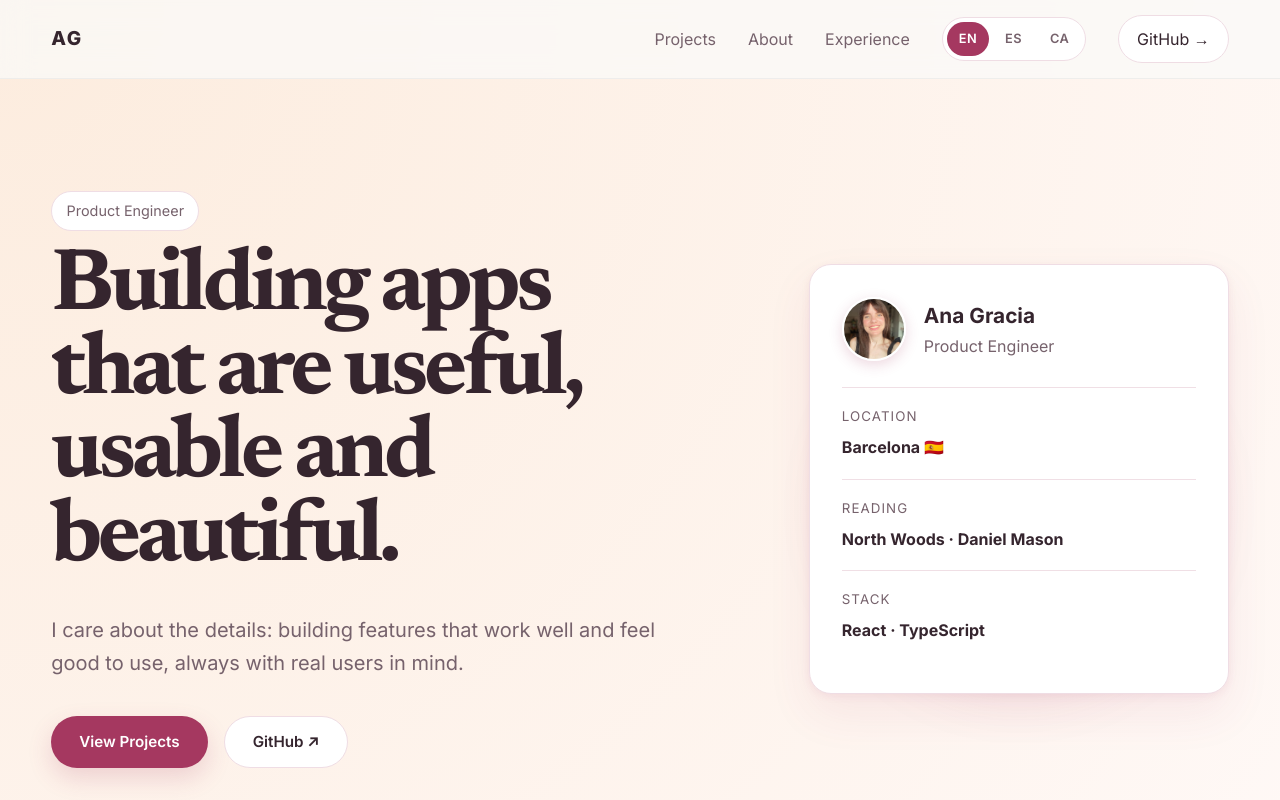
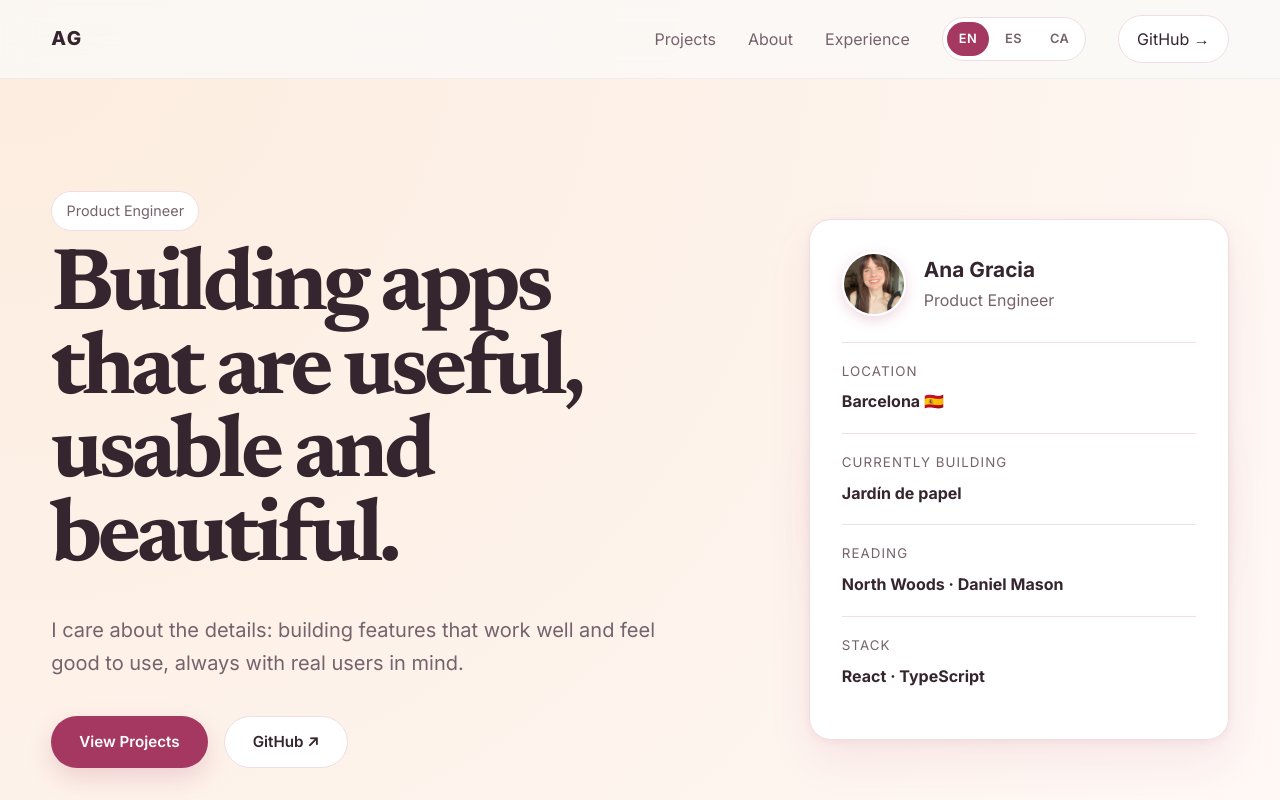
Before and after one commit to anionce/portfolio, a React (Vite) app: page / in a window 1280 px wide. Shown: the top 800 px of the page. Built offline with nearby package versions, Linux system fonts and the light colour scheme.

Commit message:
feat: show currently building project in hero card

```diff
--- a/src/App.tsx
+++ b/src/App.tsx
@@ -174,6 +174,12 @@ function App() {
 							</div>
 
 							<div className='card-section'>
+								<small>{t.hero.card.building}</small>
+
+								<strong>{t.hero.card.buildingValue}</strong>
+							</div>
+
+							<div className='card-section'>
 								<small>{t.hero.card.reading}</small>
 
 								<strong>{t.hero.card.readingValue}</strong>
--- a/src/content.ts
+++ b/src/content.ts
@@ -43,6 +43,8 @@ interface Content {
 			role: string;
 			location: string;
 			locationValue: string;
+			building: string;
+			buildingValue: string;
 			reading: string;
 			readingValue: string;
 			stack: string;
@@ -93,6 +95,8 @@ export const content: Record<Lang, Content> = {
 				role: 'Product Engineer',
 				location: 'Location',
 				locationValue: 'Barcelona 🇪🇸',
+				building: 'Currently building',
+				buildingValue: 'Jardín de papel',
 				reading: 'Reading',
 				readingValue: 'North Woods · Daniel Mason',
 				stack: 'Stack',
@@ -207,6 +211,8 @@ export const content: Record<Lang, Content> = {
 				role: 'Product Engineer',
 				location: 'Ubicación',
 				locationValue: 'Barcelona 🇪🇸',
+				building: 'Creando',
+				buildingValue: 'Jardín de papel',
 				reading: 'Leyendo',
 				readingValue: 'North Woods · Daniel Mason',
 				stack: 'Stack',
@@ -322,6 +328,8 @@ export const content: Record<Lang, Content> = {
 				role: 'Product Engineer',
 				location: 'Ubicació',
 				locationValue: 'Barcelona 🇪🇸',
+				building: 'Creant',
+				buildingValue: 'Jardín de papel',
 				reading: 'Llegint',
 				readingValue: 'North Woods · Daniel Mason',
 				stack: 'Stack',
```
Also changed, not shown: src/assets/projects/next-chapter.png (added).
